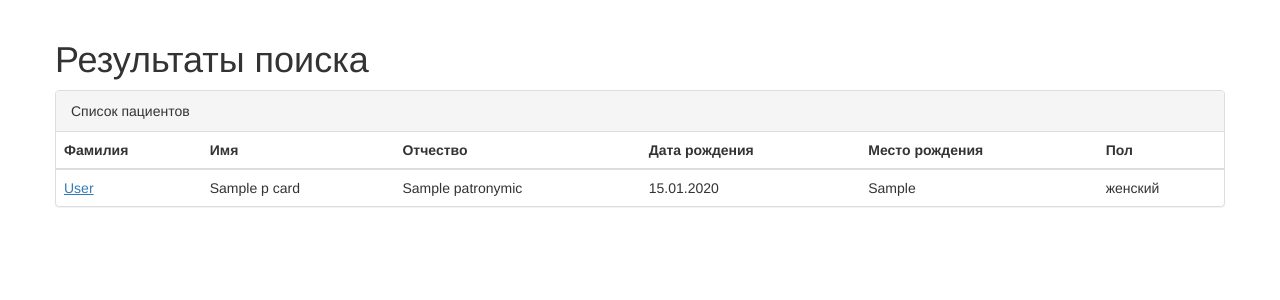
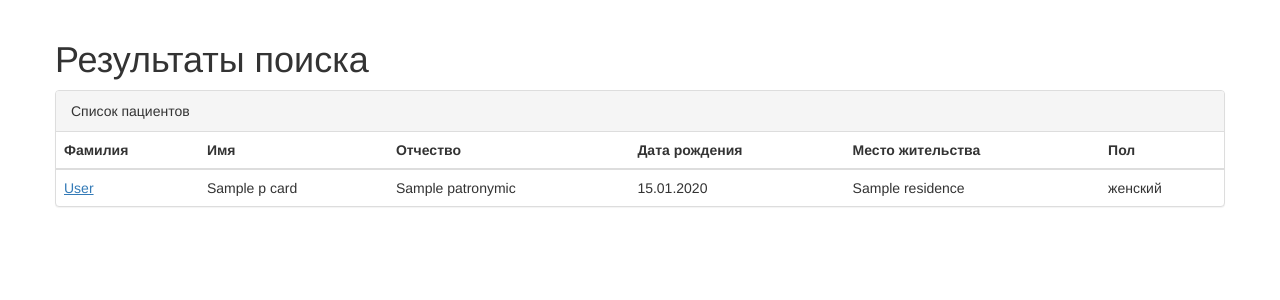
Before and after one commit to TheMishka/medcard, a Django app: template medcard/templates/medcard/searchresult.html in a window 1280 px wide. Shown: the part 51-351 px from the top of the page. Run offline with Django 3.2, Linux system fonts and the light colour scheme; the template is opened without the code that fills it: most values are stand-ins (such as "Sample title", 1, 10 or a date in 2020); parts of the project's set-up code (start-up, migrations or seed data) failed here and were passed over; some libraries are stand-ins or nearby versions.

Commit message:
Minor fix

```diff
--- a/medcard/templates/medcard/searchresult.html
+++ b/medcard/templates/medcard/searchresult.html
@@ -20,7 +20,7 @@
                           <th>Имя</th>
                           <th>Отчество</th>
                           <th>Дата рождения</th>
-                          <th>Место рождения</th>
+                          <th>Место жительства</th>
                           <th>Пол</th>
                       </tr>
                   </thead>
@@ -32,7 +32,7 @@
                           <td>{{ p_card.name }}</td>
                           <td>{{ p_card.patronymic }}</td>
                           <td>{{ p_card.birthday|date:"d.m.Y" }}</td>
-                          <td>{{ p_card.place_of_birth }}</td>
+                          <td>{{ p_card.residence }}</td>
                           {% if p_card.gender == 'm' %}
                           <td>мужской</td>
                           {% else %}
```
Also changed, not shown: medcard/templates/medcard/diagstree.html (+6 -6 lines), db.sqlite3.
